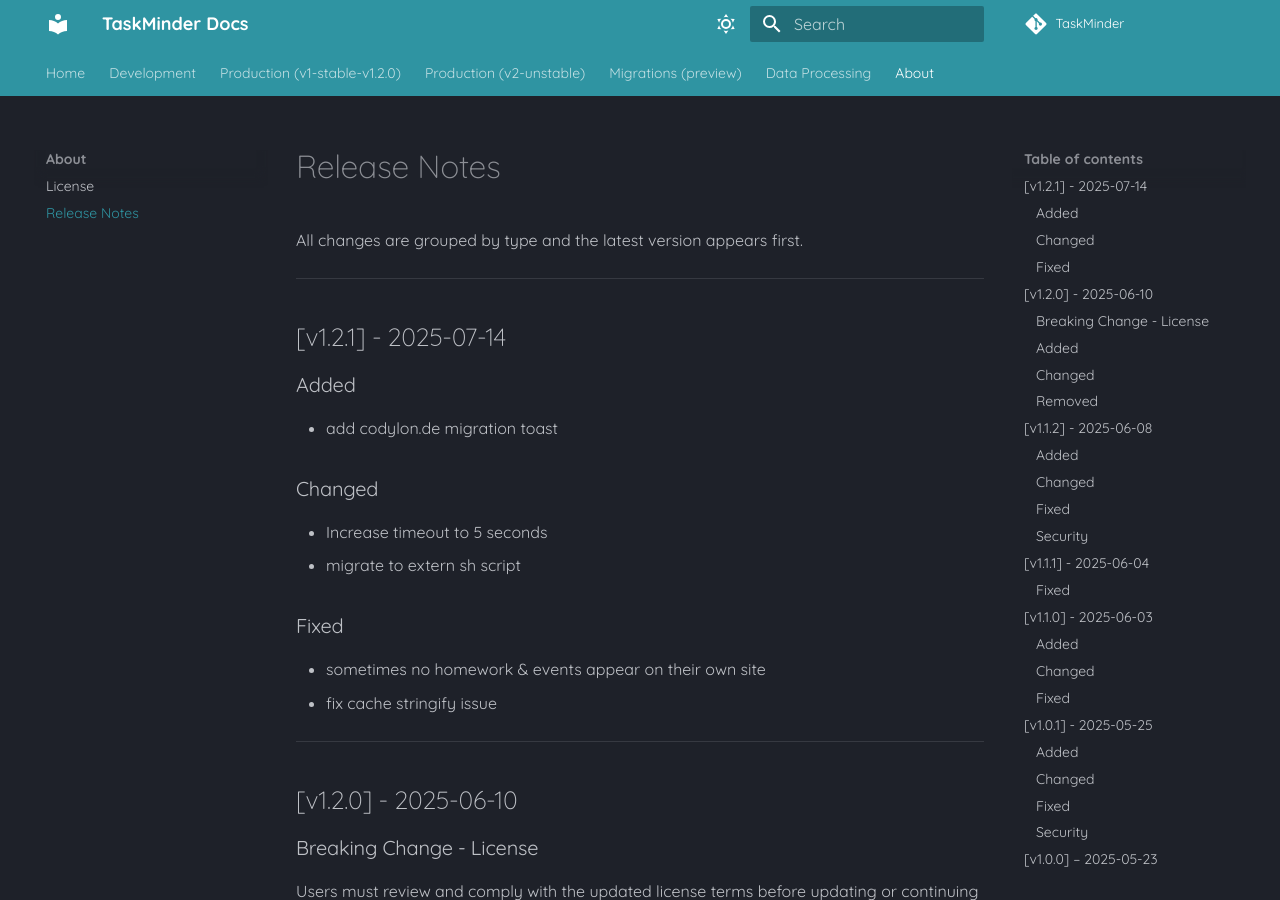
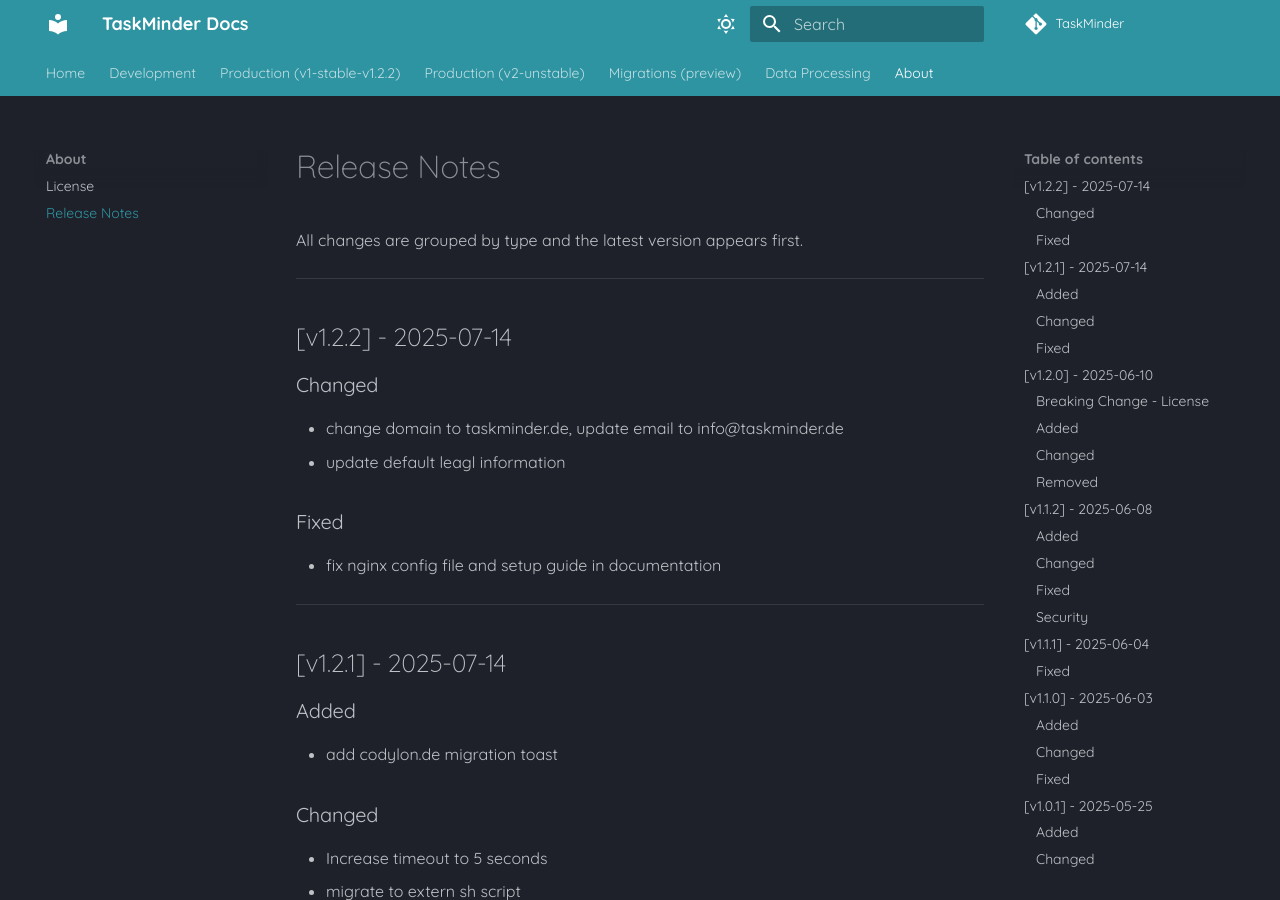
Before and after one commit to Codylon-Studios/TaskMinder, an MkDocs documentation site: the page built from docs/src/release-notes.md, in a window 1280 px wide and 900 px high. Built offline with MkDocs 1.6.1 and Material for MkDocs 9.7.7, drawn with Linux system fonts in a browser that asks for light colours; some web fonts are replaced; comment, search, counter and statistics services are not loaded.

Commit message:
updt nginx config, updt docs

```diff
--- a/docs/mkdocs.yml
+++ b/docs/mkdocs.yml
@@ -40,7 +40,7 @@
 nav:
   - Home: index.md
   - Development: development.md
-  - Production (v1-stable-v1.2.0): deploy-v1.md
+  - Production (v1-stable-v1.2.2): deploy-v1.md
   - Production (v2-unstable): deploy-v2.md
   - Migrations (preview): migrations.md
   - Data Processing: data-processing.md
--- a/docs/src/deploy-v1.md
+++ b/docs/src/deploy-v1.md
@@ -1,4 +1,4 @@
-# Server Setup in Production v1.2.1 - stable
+# Server Setup in Production v1.2.2 - stable
 ## What you'll need
 
 * A valid domain (e.g. `taskminder.de`)
--- a/docs/src/release-notes.md
+++ b/docs/src/release-notes.md
@@ -1,6 +1,19 @@
 # Release Notes
 
 All changes are grouped by type and the latest version appears first.
+
+---
+
+## \[v1.2.2] - 2025-07-14
+
+### Changed
+
+* change domain to taskminder.de, update email to info@taskminder.de
+* update default leagl information
+
+### Fixed
+
+* fix nginx config file and setup guide in documentation
 
 ---
 
```
Also changed, not shown: docs/src/index.md (+1 -1 lines), 1 other file.
